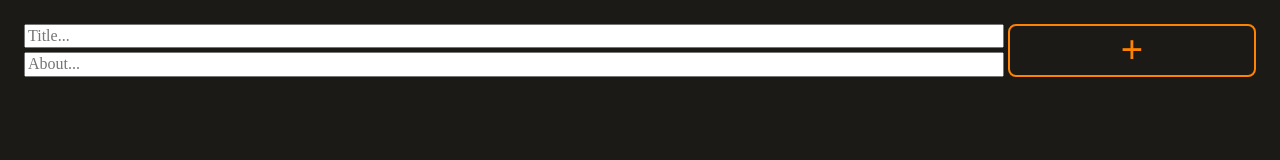
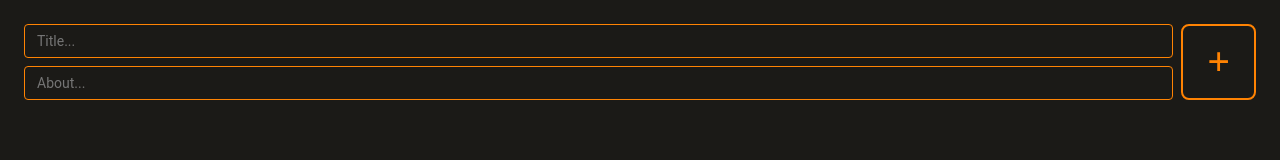
Before and after one commit to OldM1lk/S5_WebDev_Lab-2, a website: page index.html in a window 1280 px wide. Drawn offline with Linux system fonts and the light colour scheme.

Commit message:
Add styles for input fields

```diff
--- a/css/components.css
+++ b/css/components.css
@@ -1,10 +1,29 @@
 .button-add {
-    background-color: #1b1a17;
+    background-color: #1B1A17;
     color: #ff8303;
     border-radius: 8px;
-    width: 25%;
     font-size: 40px;
     font-weight: bold;
-    border: 2px solid #ff8303;
+    border: 2px solid #FF8303;
+    padding: 0 1.5rem 0 1.5rem;
     cursor: pointer;
 }
+
+.button-add:hover {
+    background-color: #1F1E1B;
+}
+
+.input {
+    background-color: #1B1A17;
+    color: #F0E3CAA3;
+    border-radius: 4px;
+    font-family: Roboto, sans-serif;
+    font-size: 14px;
+    border: 1px solid #FF8303;
+    padding: 0.5rem 0.75rem 0.5rem 0.75rem;
+}
+
+.input:hover {
+    background-color: #1F1E1B;
+    color: #F0E3CA;
+}
--- a/css/form.css
+++ b/css/form.css
@@ -1,12 +1,12 @@
 .form {
     display: flex;
     padding: 1.5rem 1.5rem;
-    gap: 0.25rem;
+    gap: 0.5rem;
 }
 
 .form__inputs {
     width: 100%;
     display: flex;
     flex-direction: column;
-    gap: 0.25rem;
+    gap: 0.5rem;
 }
--- a/index.html
+++ b/index.html
@@ -12,8 +12,8 @@
 <header>
 <form class="form">
     <div class="form__inputs">
-        <input placeholder="Title...">
-        <input placeholder="About...">
+        <input class="input" placeholder="Title...">
+        <input class="input" placeholder="About...">
     </div>
     <button class="button-add">+</button>
 </form>
```
